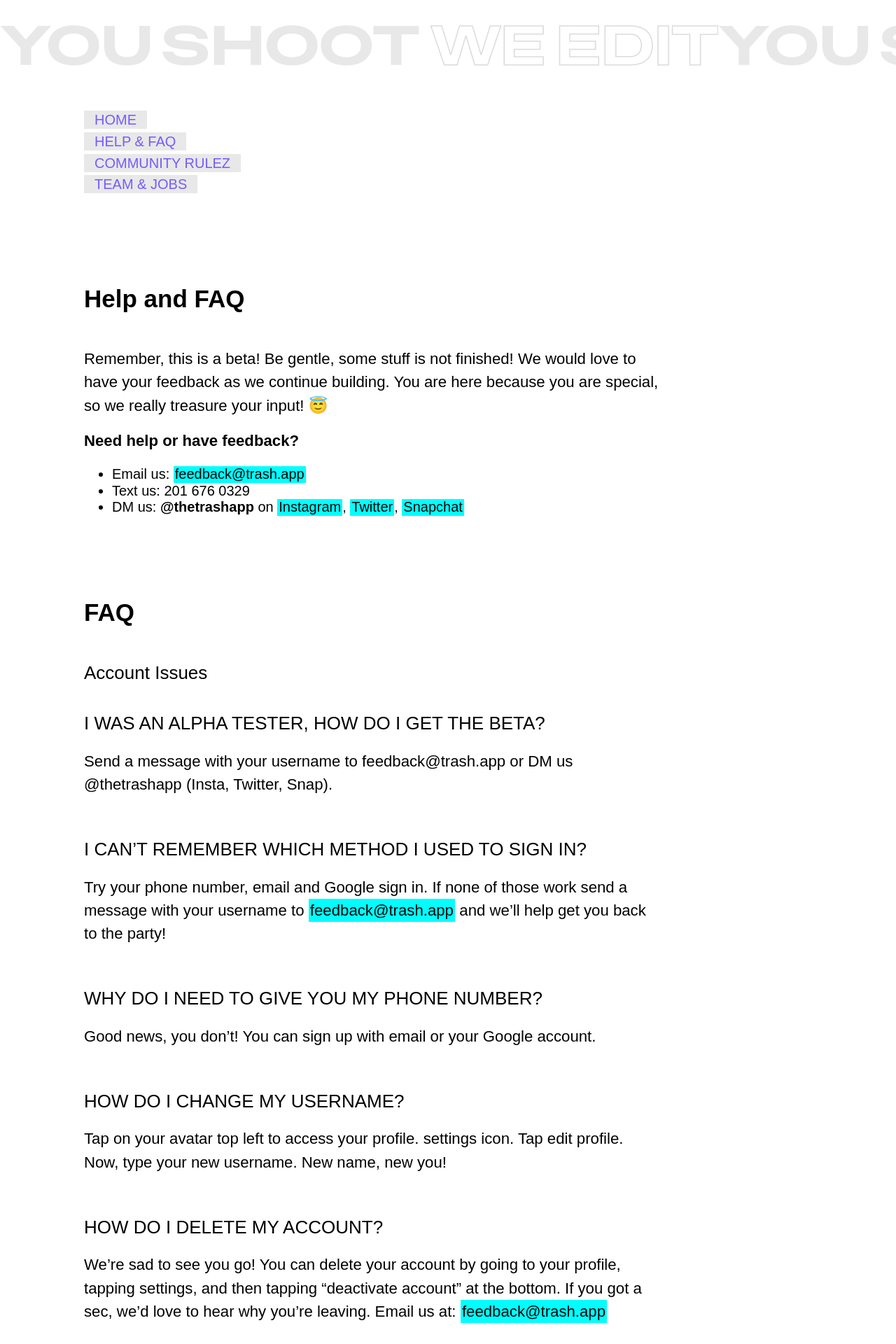
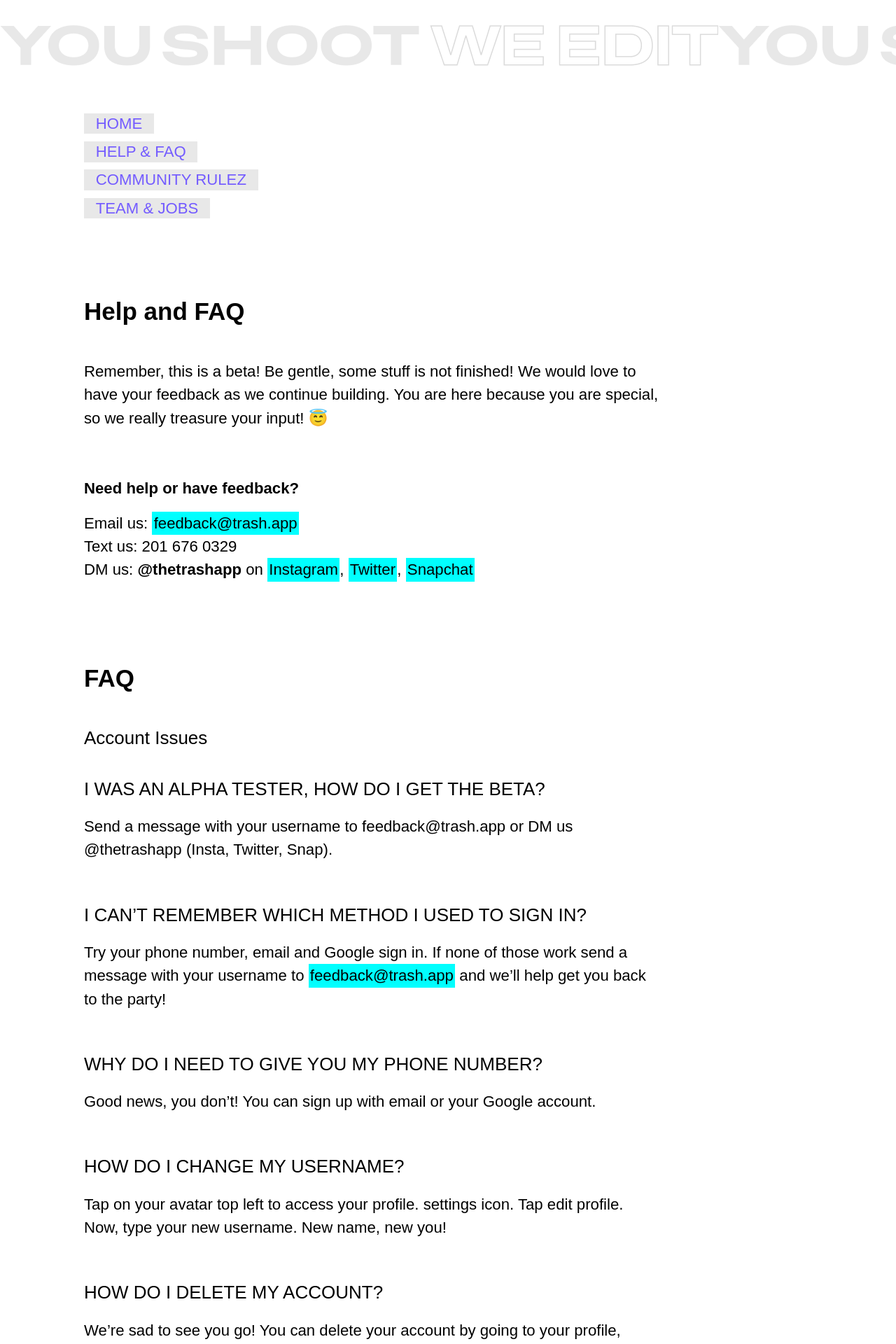
Before and after one commit to TRASH-INC/trash-inc.github.io, a Jekyll site: the page built from FAQ.html, in a window 1280 px wide. Shown: the top 1920 px of the page at 70% size. Built offline with Jekyll 4.4.1, drawn with Linux system fonts in a browser that asks for light colours; some web fonts are replaced.

Commit message:
Update list styling on FAQ

```diff
--- a/FAQ.html
+++ b/FAQ.html
@@ -10,7 +10,7 @@
     Remember, this is a beta! Be gentle, some stuff is not finished! We would love to have your feedback as we continue building. You are here because you are special, so we really treasure your input! 😇
   </p>
 
-  <p class="u-margin-top--add">
+  <p class="u-margin-top">
     <strong>Need help or have feedback?</strong>
   </p>
 
--- a/_sass/_main.scss
+++ b/_sass/_main.scss
@@ -11,6 +11,7 @@
 
 @import "components/callout";
 @import "components/faq-slat";
+@import "components/lists";
 @import "components/site-header";
 @import "components/site-footer";
 @import "components/site-navigation";
--- a/_sass/components/_lists.scss
+++ b/_sass/components/_lists.scss
@@ -3,6 +3,11 @@
   list-style-type: none;
   margin: 0;
   padding: 0;
+
+  @media (min-width: $screen-size-medium) {
+    font-size: 1.11rem;
+    line-height: 1.5;
+  }
 }
 
 dl {
```
